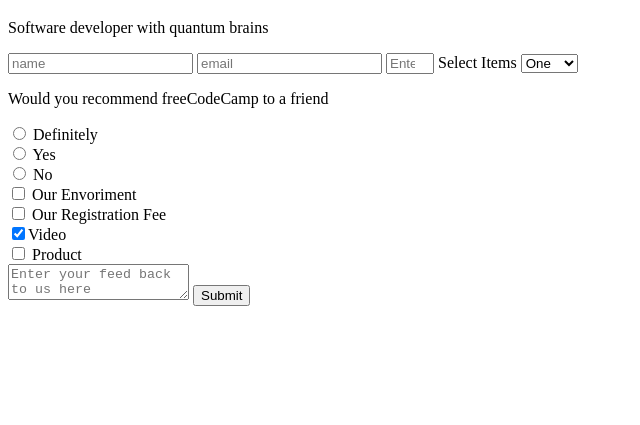
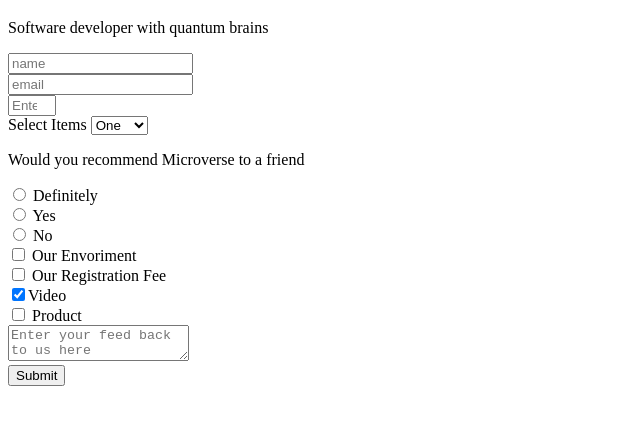
Before and after one commit to rexthecoder/Joes_rex, a plain HTML site: page index.html in a window 1280 px wide. Shown: the part 61-486 px from the top of the page, without its empty margins (0-640 px from the left). Drawn offline with Linux system fonts and the light colour scheme.

Commit message:
align elements

```diff
--- a/index.html
+++ b/index.html
@@ -13,7 +13,7 @@
     <p>Software developer with quantum brains</p>
 
     <form id="survey-form">
-      <input type="text" id="name" placeholder="name" />
+      <input type="text" id="name" placeholder="name" /> <br>
       <input
         type="email"
         id="email"
@@ -21,7 +21,7 @@
         required
         oninvalid="this.setCustomValidity('Enter number Here')"
         oninput="this.setCustomValidity('')"
-      />
+      /> <br>
       <input
         type="number"
         id="number"
@@ -32,7 +32,7 @@
         min="0"
         max="5"
         step="5"
-      />
+      /> <br>
       <label>Select Items</label>
       <select name="items" id="dropdown">
         <option value="1"> One </option>
@@ -40,7 +40,7 @@
         <option value="3">Three</option>
         <option value="4"> Four </option>
       </select>
-      <p>Would you recommend freeCodeCamp to a friend</p>
+      <p>Would you recommend Microverse to a friend</p>
 
       <input type="radio" name="name" value="Definitely" /> Definitely<br />
       <input type="radio" name="name" value="Yes" /> Yes<br />
@@ -56,7 +56,7 @@
         checked
       />Video<br />
       <input type="checkbox" name="question3" value="product" /> Product<br />
-      <textarea placeholder="Enter your feed back to us here"></textarea>
+      <textarea placeholder="Enter your feed back to us here"></textarea> <br>
 
     <input type="submit" name="submit">
     </form>
```
